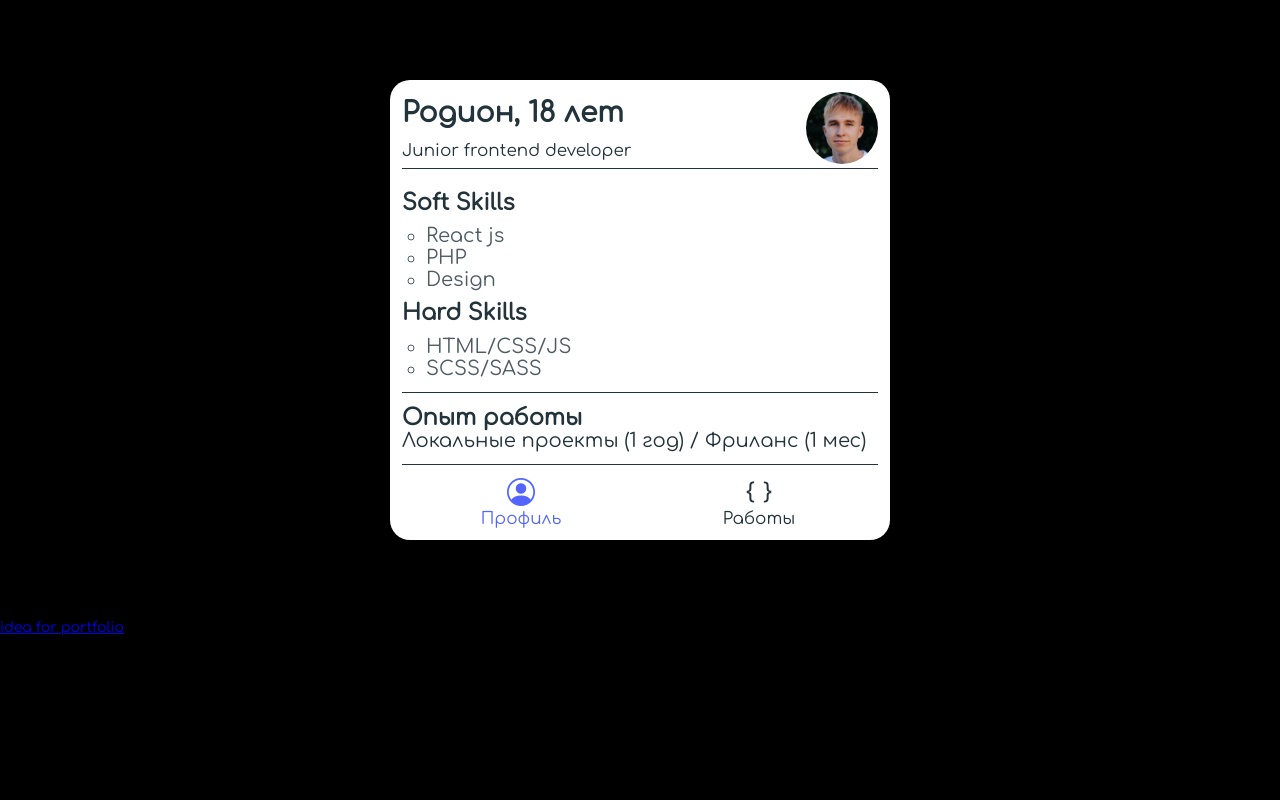
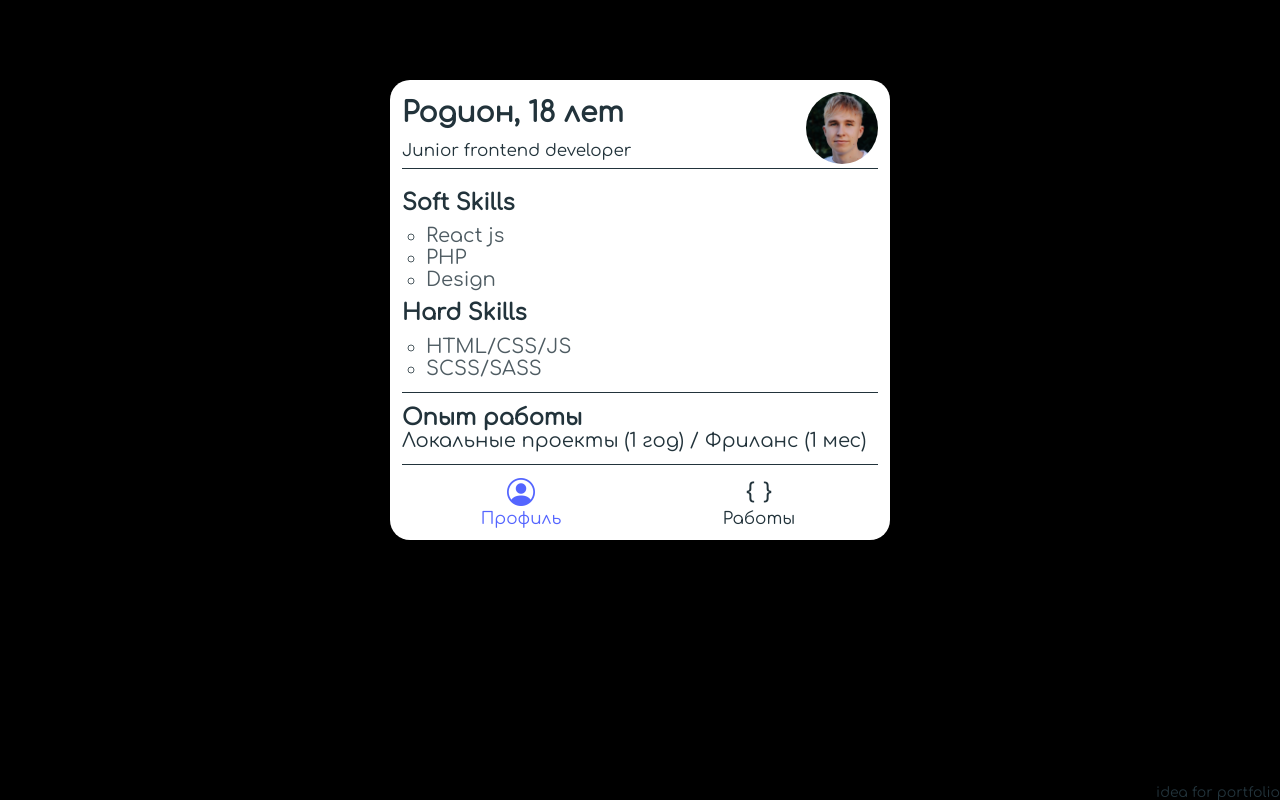
Before and after one commit to sqw1sh/portfolio, a plain HTML site: page index.html in a window 1280 px wide. Drawn offline with nearby package versions, Linux system fonts and the light colour scheme.

Commit message:
Add files via upload

```diff
--- a/assets/css/style.css
+++ b/assets/css/style.css
@@ -143,6 +143,20 @@ body {
     color: #5465ff;
 }
 
+#idea {
+    position: absolute;
+    bottom: 0;
+    right: 0;
+    color: #22333b;
+    text-decoration: none;
+    transition: font-weight .3s;
+}
+
+#idea:hover {
+    font-weight: 700;
+    transition: font-weight .3s;
+}
+
 @media screen and (max-width: 576px) {
     .card {
         width: 100%;
```
